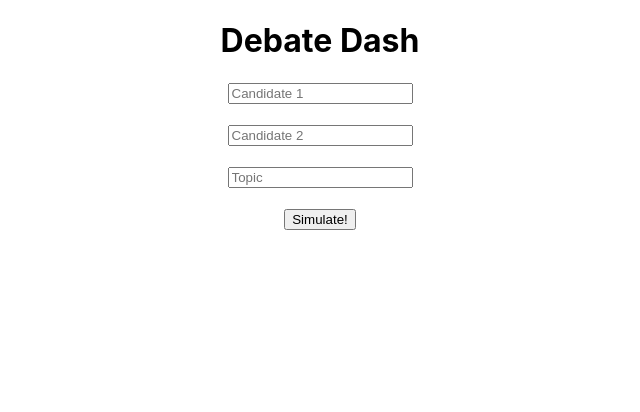
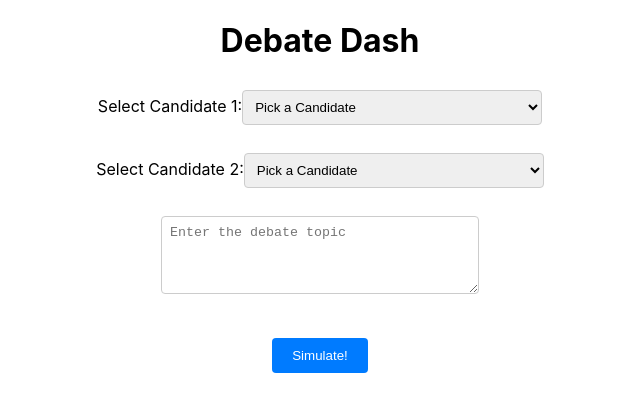
Before and after one commit to Rebeccaxu0/debate-dash, a React (Create React App) app: page / in a window 1280 px wide. Shown: the top 412 px of the page, without its empty margins (320-960 px from the left). Built offline with nearby package versions, Linux system fonts and the light colour scheme; no server answers.

Commit message:
updated ui
new ui very simple good for demo

```diff
--- a/src/App.css
+++ b/src/App.css
@@ -1,5 +1,11 @@
 .App {
   text-align: center;
+}
+
+.debate {
+  width: 75%;
+  margin: 0 auto;
+  padding: 10px;
 }
 
 .App-logo {
@@ -37,8 +43,29 @@
   }
 }
 
-.debate {
-  width: 75%;
-  margin: 0 auto;
-  padding: 10px;
+select, textarea {
+  margin-top: 8px;
+  padding: 8px;
+  border-radius: 4px;
+  border: 1px solid #ccc;
+  width: 100%;
+  max-width: 300px;
 }
+
+textarea {
+  resize: vertical;
+}
+
+button {
+  margin-top: 20px;
+  padding: 10px 20px;
+  background-color: #007BFF;
+  color: white;
+  border: none;
+  border-radius: 4px;
+  cursor: pointer;
+}
+
+button:hover {
+  background-color: #0056b3;
+}
--- a/src/App.js
+++ b/src/App.js
@@ -56,7 +56,7 @@ function App() {
       max_tokens: 50,
       messages: [
         { role: "system", content: `You are ${candidate1}.` },
-        { role: "user", content: `Response to ${candidate2}'s Initial Statement: ${statement2.choices[0].message.content}` }
+        { role: "user", content: `Respond to ${candidate2}'s Initial Statement: ${statement2.choices[0].message.content}` }
       ]
     });
 
@@ -67,7 +67,7 @@ function App() {
       max_tokens: 50,
       messages: [
         { role: "system", content: `You are ${candidate2}.` },
-        { role: "user", content: `Response to ${candidate1}'s Initial Statement: ${statement1.choices[0].message.content}` }
+        { role: "user", content: `Respond to ${candidate1}'s Initial Statement: ${statement1.choices[0].message.content}` }
       ]
     });
 
@@ -77,53 +77,82 @@ function App() {
   return (
     <div className="App">
       <h1>Debate Dash</h1>
-      <input
-        type="text"
-        value={candidate1}
-        onChange={handleCandidate1}
-        placeholder="Candidate 1"
+
+      {/* Dropdown for Candidate 1 */}
+      <label htmlFor="candidate1">Select Candidate 1:</label>
+      <select id="candidate1" value={candidate1} onChange={handleCandidate1}>
+        <option value="">Pick a Candidate</option>
+        <option value="Donald Trump">Donald Trump</option>
+        <option value="Kamala Harris">Kamala Harris</option>
+        <option value="JD Vance">JD Vance</option>
+        <option value="Tim Walz">Tim Walz</option>
+        <option value="Joe Biden">Joe Biden</option>
+        <option value="AOC">AOC</option>
+        <option value="Barack Obama">Barack Obama</option>
+        <option value="Bernie Sanders">Bernie Sanders</option>
+        <option value="Nancy Pelosi">Nancy Pelosi</option>
+        <option value="Pete Buttigieg">Pete Buttigieg</option>
+        <option value="Al Gore">Al Gore</option>
+        <option value="Ted Cruz">Ted Cruz</option>
+      </select>
+      <br/><br/>
+
+      {/* Dropdown for Candidate 2 */}
+      <label htmlFor="candidate2">Select Candidate 2:</label>
+      <select id="candidate2" value={candidate2} onChange={handleCandidate2}>
+        <option value="">Pick a Candidate</option>
+        <option value="Donald Trump">Donald Trump</option>
+        <option value="Kamala Harris">Kamala Harris</option>
+        <option value="JD Vance">JD Vance</option>
+        <option value="Tim Walz">Tim Walz</option>
+        <option value="Joe Biden">Joe Biden</option>
+        <option value="AOC">AOC</option>
+        <option value="Barack Obama">Barack Obama</option>
+        <option value="Bernie Sanders">Bernie Sanders</option>
+        <option value="Nancy Pelosi">Nancy Pelosi</option>
+        <option value="Pete Buttigieg">Pete Buttigieg</option>
+        <option value="Al Gore">Al Gore</option>
+        <option value="Ted Cruz">Ted Cruz</option>
+      </select>
+      <br/><br/>
+
+      {/* Input for Debate Topic */}
+      <textarea
+        value={topic}
+        onChange={handleTopic}
+        placeholder="Enter the debate topic"
+        rows="4"
+        cols="50"
       />
       <br/><br/>
-      <input
-        type="text"
-        value={candidate2}
-        onChange={handleCandidate2}
-        placeholder="Candidate 2"
-      />
-      <br/><br/>
-      <input
-        type="text"
-        value={topic}
-        onChange={handleTopic}
-        placeholder="Topic"
-      />
-      <br/><br/>
+
       <button onClick={simulateDebate}>Simulate!</button>
+
       <div className="debate">
-        {statement1 &&
+        {statement1 && (
           <>
             <b>{candidate1}'s Initial Statement:</b>
             <p>{statement1}</p>
           </>
-        }
-        {statement2 &&
+        )}
+        {statement2 && (
           <>
             <b>{candidate2}'s Initial Statement:</b>
             <p>{statement2}</p>
           </>
-        }
-        {response1 &&
+        )}
+        {response1 && (
           <>
             <b>{candidate1}'s Response:</b>
             <p>{response1}</p>
           </>
-        }
-        {response2 &&
+        )}
+        {response2 && (
           <>
             <b>{candidate2}'s Response:</b>
             <p>{response2}</p>
           </>
-        }
+        )}
       </div>
     </div>
   );
```
Lines whose indentation alone changed are shown as unchanged.
